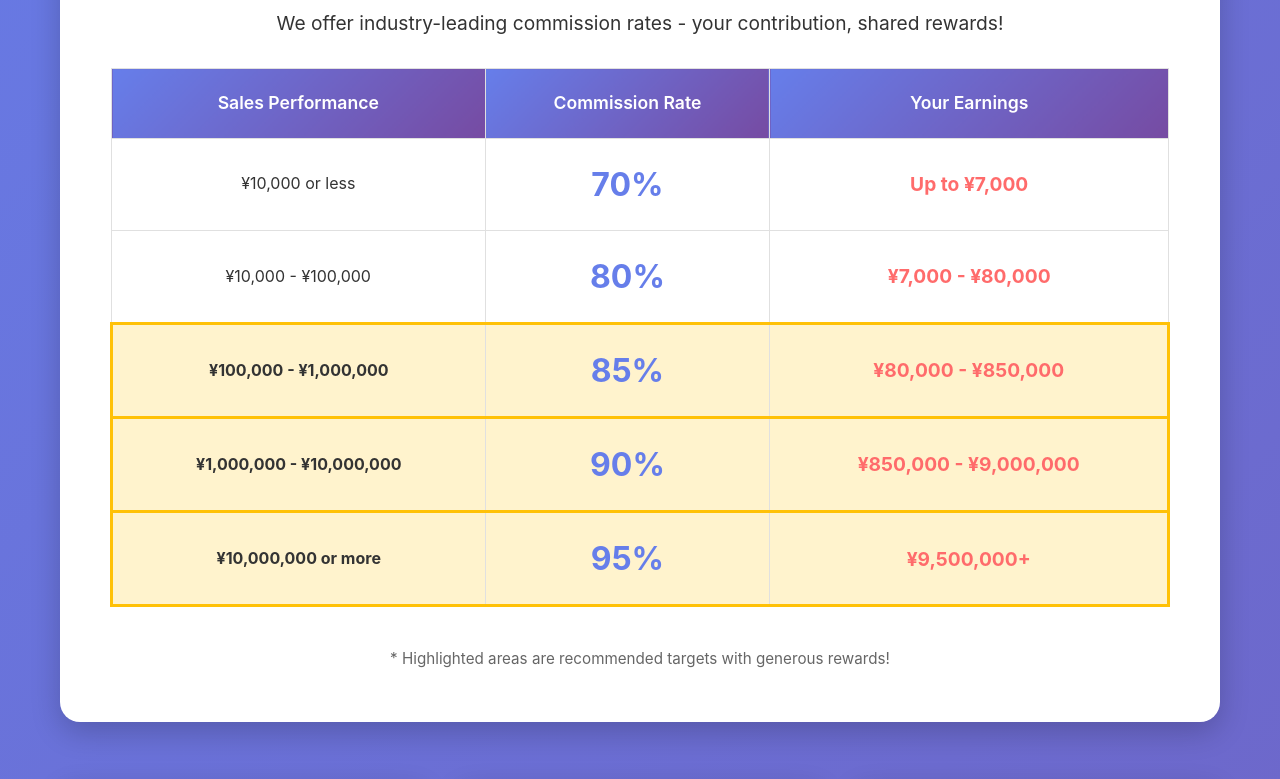
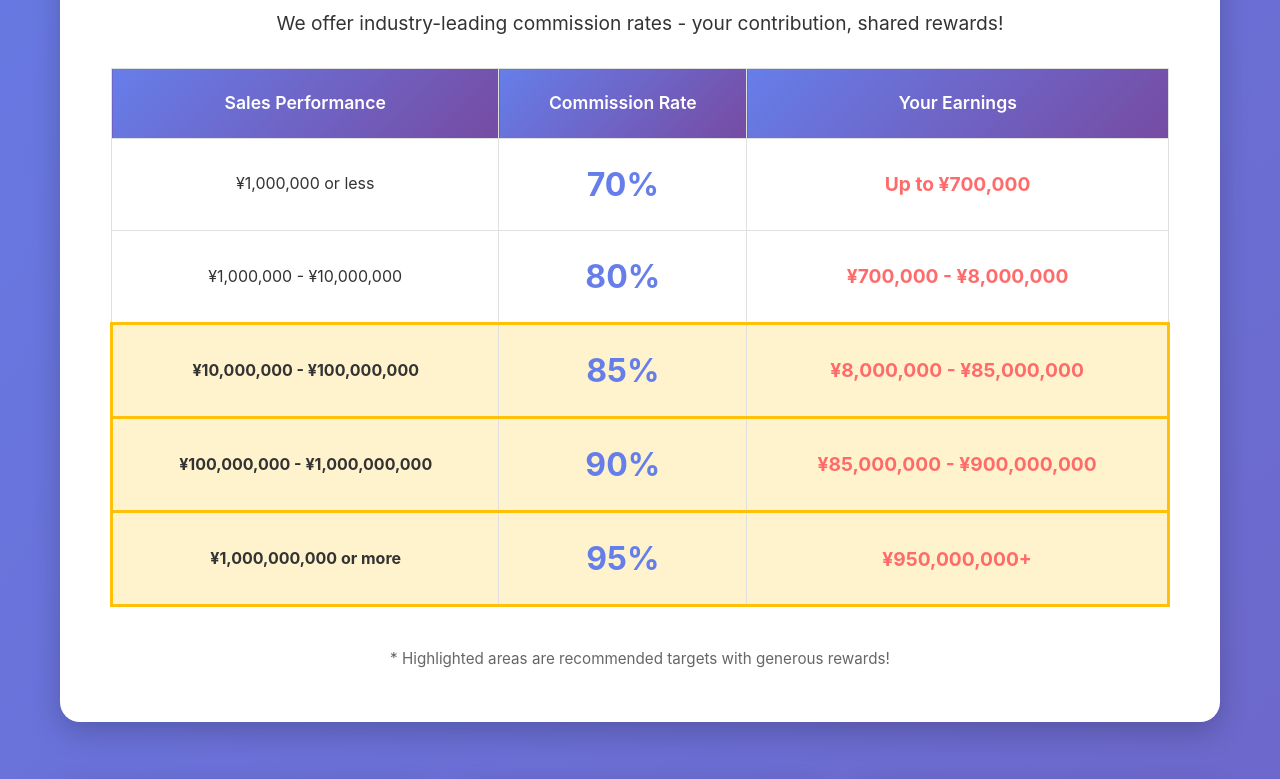
Before and after one commit to mirror-lhl/mirror-lhl.github.io, a plain HTML site: page join-us.html in a window 1280 px wide. Shown: the part 700-1479 px from the top of the page. Drawn offline with Linux system fonts and the light colour scheme.

Commit message:
Commission

```diff
--- a/join-us.html
+++ b/join-us.html
@@ -602,29 +602,29 @@
                 </thead>
                 <tbody>
                     <tr>
-                        <td>¥10,000 or less</td>
+                        <td>¥1,000,000 or less</td>
                         <td class="percentage">70%</td>
-                        <td class="earning">Up to ¥7,000</td>
+                        <td class="earning">Up to ¥700,000</td>
                     </tr>
                     <tr>
-                        <td>¥10,000 - ¥100,000</td>
+                        <td>¥1,000,000 - ¥10,000,000</td>
                         <td class="percentage">80%</td>
-                        <td class="earning">¥7,000 - ¥80,000</td>
+                        <td class="earning">¥700,000 - ¥8,000,000</td>
                     </tr>
                     <tr class="highlight-tier">
-                        <td>¥100,000 - ¥1,000,000</td>
+                        <td>¥10,000,000 - ¥100,000,000</td>
                         <td class="percentage">85%</td>
-                        <td class="earning">¥80,000 - ¥850,000</td>
+                        <td class="earning">¥8,000,000 - ¥85,000,000</td>
                     </tr>
                     <tr class="highlight-tier">
-                        <td>¥1,000,000 - ¥10,000,000</td>
+                        <td>¥100,000,000 - ¥1,000,000,000</td>
                         <td class="percentage">90%</td>
-                        <td class="earning">¥850,000 - ¥9,000,000</td>
+                        <td class="earning">¥85,000,000 - ¥900,000,000</td>
                     </tr>
                     <tr class="highlight-tier">
-                        <td>¥10,000,000 or more</td>
+                        <td>¥1,000,000,000 or more</td>
                         <td class="percentage">95%</td>
-                        <td class="earning">¥9,500,000+</td>
+                        <td class="earning">¥950,000,000+</td>
                     </tr>
                 </tbody>
             </table>
@@ -829,7 +829,7 @@
                 commissionRate = 0.80;
             } else if (salesAmount <= 100000000) {
                 commissionRate = 0.85;
-            } else if (salesAmount <= 10000000000) {
+            } else if (salesAmount <= 1000000000) {
                 commissionRate = 0.90;
             } else {
                 commissionRate = 0.95;
```
Also changed, not shown: index.html (+5 -5 lines), 1 other file.
